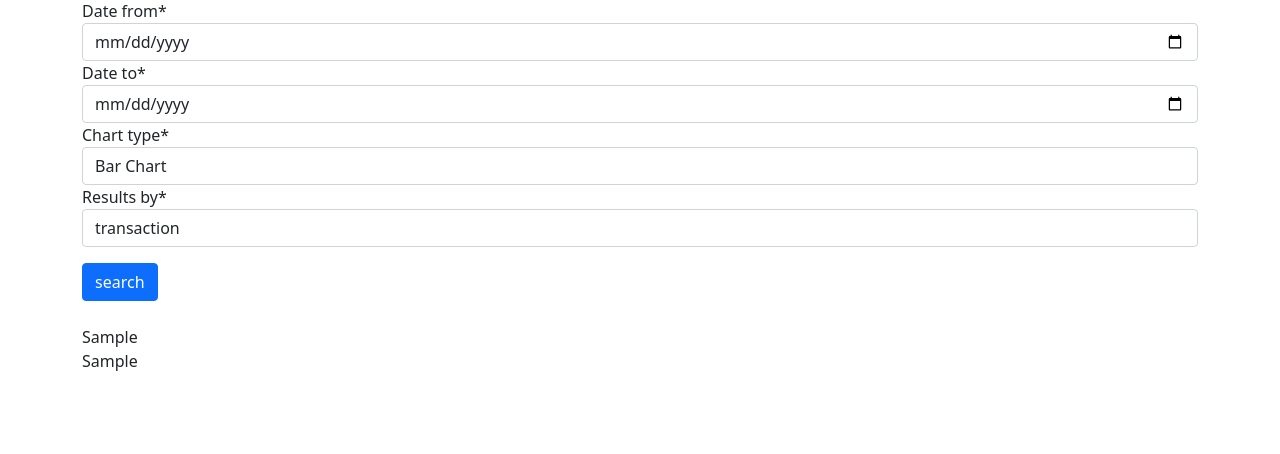
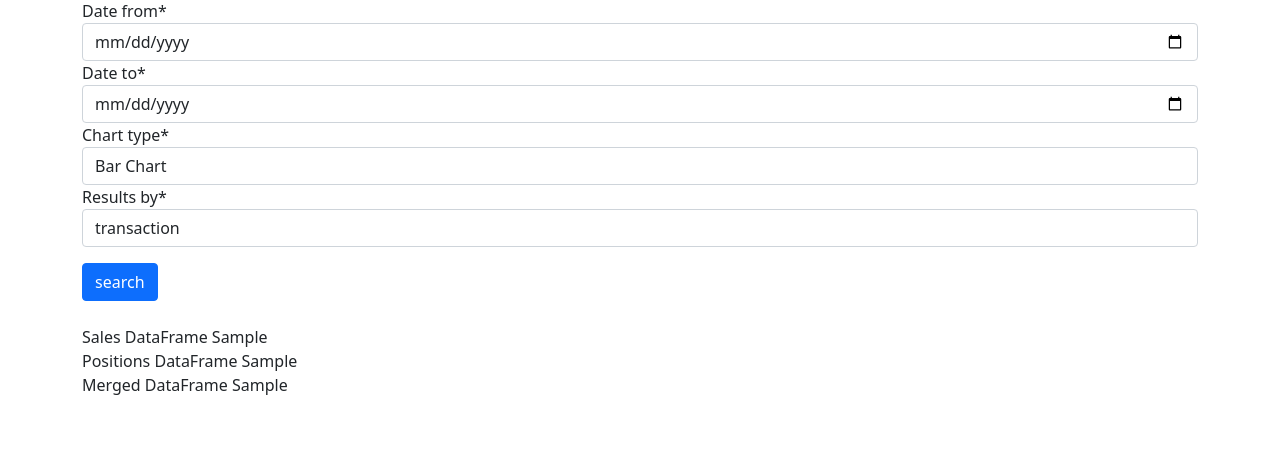
Before and after one commit to Sai-Santhan/Data-Analysis, a Django app: template src/sales/templates/sales/home.html in a window 1280 px wide. Shown: the part 17-471 px from the top of the page. Run offline with Django 4.2, Linux system fonts and the light colour scheme; tables that the repository leaves empty hold one stand-in row (values such as "Sample post"); the template is opened without the code that fills it: values that come from a table or form of the project are taken from there, most other values are stand-ins (such as "Sample title", 1, 10 or a date in 2020); some libraries are stand-ins or nearby versions.

Commit message:
Merged Dataframes

```diff
--- a/src/sales/templates/sales/home.html
+++ b/src/sales/templates/sales/home.html
@@ -16,8 +16,13 @@ home
 <br>
 
 {% if sales_df %}
+    Sales DataFrame
     {{ sales_df | safe }}
     <br>
+    Positions DataFrame
     {{ positions_df | safe }}
+    <br>
+    Merged DataFrame
+    {{ merged_df | safe }}
 {% endif %}
 {% endblock content %}
--- a/src/sales/views.py
+++ b/src/sales/views.py
@@ -10,6 +10,7 @@ from .utils import get_customer_from_id, get_salesman_from_id
 def home_view(request):
     sales_df = None
     positions_df = None
+    merged_df = None
     form = SalesSearchForm(request.POST or None)
     if request.method == "POST":
         date_from = request.POST.get("date_from")
@@ -45,13 +46,17 @@ def home_view(request):
                     positions_data.append(obj)
 
             positions_df = pd.DataFrame(positions_data)
+            merged_df = pd.merge(sales_df, positions_df, on='sales_id')
+
             sales_df = sales_df.to_html()
             positions_df = positions_df.to_html()
+            merged_df = merged_df.to_html()
 
     context = {
         'form': form,
         'sales_df': sales_df,
         'positions_df': positions_df,
+        'merged_df': merged_df,
     }
     return render(request, 'sales/home.html', context)
 
```
Lines whose indentation alone changed are shown as unchanged.
